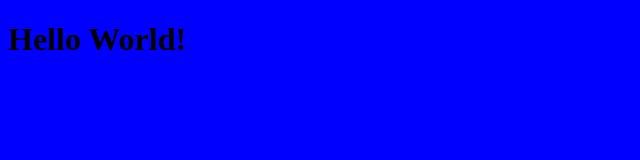
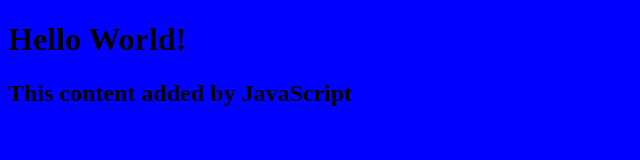
Before and after one commit to caseyconlan/my-personal-website, a plain HTML site: page index.html in a window 1280 px wide. Shown: the whole page, without its empty margins (0-640 px from the left). Drawn offline with Linux system fonts and the light colour scheme.

Commit message:
add script.js, connect to index.html

```diff
--- a/index.html
+++ b/index.html
@@ -1,10 +1,11 @@
 <!DOCTYPE html>
 <html lang="en">
-    <head>
-        <link rel="stylesheet" href="style.css" />
-        <title>My Personal Website</title>
-      </head>
+  <head>
+    <link rel="stylesheet" href="style.css" />
+    <title>My Personal Website</title>
+  </head>
   <body>
     <h1>Hello World!</h1>
   </body>
+  <script src="script.js"></script>
 </html>
--- a/script.js
+++ b/script.js
@@ -1,2 +1,3 @@
 const h2 = document.createElement("h2");
 h2.textContent = "This content added by JavaScript";
+document.querySelector("body").appendChild(h2);
```
